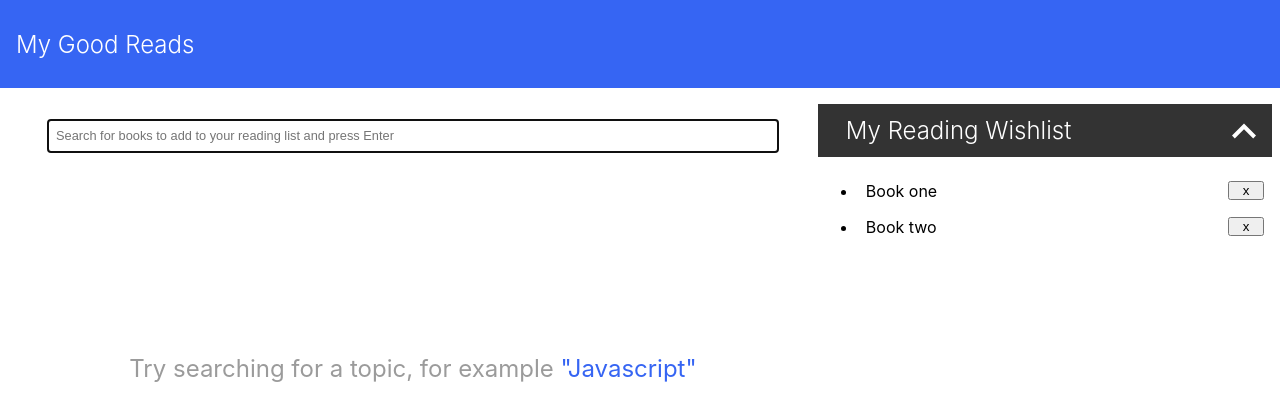
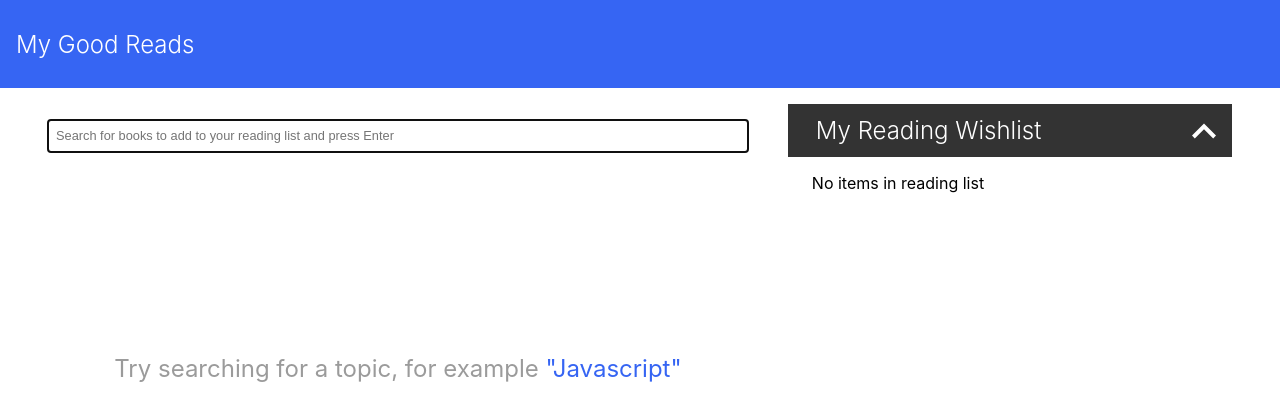
Before and after one commit to jskway/my-good-reads, a React (Create React App) app: page / in a window 1280 px wide. Shown: the top 420 px of the page. Built offline with nearby package versions, Linux system fonts and the light colour scheme.

Commit message:
feat: add wishlist functionality and styling updates

```diff
--- a/src/components/App.tsx
+++ b/src/components/App.tsx
@@ -5,8 +5,8 @@ import BookResults from "./book-results/BookResults";
 import ReadingList from "./reading-list/ReadingList";
 
 function App() {
-
-  const [allAvailableBooks, setAllAvailableBooks] = useState([]);
+  const [ allAvailableBooks, setAllAvailableBooks ] = useState([]);
+  const [ readingList, setReadingList ] = useState([]);
 
   return (
       <div>
@@ -19,9 +19,16 @@ function App() {
           <div className="container">
             <section className="books-container">
               <BookSearch setAllAvailableBooks={setAllAvailableBooks} />
-              <BookResults allAvailableBooks={allAvailableBooks} />
+              <BookResults
+                allAvailableBooks={allAvailableBooks}
+                readingList={readingList}
+                setReadingList={setReadingList}
+              />
             </section>
-            <ReadingList />
+            <ReadingList
+              setReadingList={setReadingList}
+              readingList={readingList}
+            />
           </div>
         </main>
       </div>
--- a/src/components/book-results/Book.tsx
+++ b/src/components/book-results/Book.tsx
@@ -40,7 +40,9 @@ const Book = ({ book } : { book: BookObject }) => {
         } <span>[{publishedDate}]</span>
       </p>
       <p className="book--description">{description}</p>
-      <button>Add to wishlist</button>
+      <button
+        data-id={id}
+      >Add to wishlist</button>
     </article>
   )
 }
--- a/src/components/book-results/BookResults.tsx
+++ b/src/components/book-results/BookResults.tsx
@@ -3,17 +3,45 @@ import Book, { BookObject } from "./Book";
 
 
 const BookResults = (
-  { allAvailableBooks }: { allAvailableBooks: BookObject[] }
+  { allAvailableBooks, readingList, setReadingList }
+    : {
+      allAvailableBooks: BookObject[]
+      readingList: BookObject[],
+      setReadingList: Function
+    }
 ) => {
 
+  function updateReadingList(id: String) {
+    // Check if the book is in the list already
+    const matches = readingList.filter(book => {
+      return book.id === id;
+    });
+
+    if (matches.length === 0) {
+      // Get the book object and add it to the readingList array
+      const newBook = allAvailableBooks.find(book => book.id === id);
+      setReadingList([...readingList, newBook]);
+    }
+  }
+
   return (
-    <>
+    <div onClick={(e: any) => {
+      e.stopPropagation();
+
+      // Get the id of the Book that was clicked
+      const id = e.target.getAttribute('data-id');
+
+      // If a valid Book was clicked, update the reading list
+      if (id) {
+        updateReadingList(id);
+      }
+    }}>
       {
         allAvailableBooks.map( (book: BookObject) => (
           <Book book={book} key={book.id} />
         ))
       }
-    </>
+    </div>
   )
 }
 
--- a/src/components/reading-list/ReadingList.tsx
+++ b/src/components/reading-list/ReadingList.tsx
@@ -1,22 +1,13 @@
 import React, { useState } from "react";
 import { ReactComponent as Arrow } from "../../shared/assets/expand-arrow.svg";
+import { BookObject } from "../book-results/Book";
 
-const sampleList = [
-  {
-    id: '1',
-    title: 'Book one'
-  },
-  {
-    id: '2',
-    title: 'Book two'
-  }
-]
-
-const ReadingList = () => {
-  const [ readingList, setReadingList ] = useState(sampleList);
+const ReadingList = (
+  { readingList, setReadingList } :
+  { readingList: BookObject[], setReadingList: Function }
+) => {
   const [ isOpen, setIsOpen ] = useState(true);
 
-  // TODO
   // handleClick was attached to the <ul> for event delegation
   // Setting the type of e to React.MouseEvent throws an error saying
   // .getAttribute does not exist on target
@@ -56,14 +47,16 @@ const ReadingList = () => {
         {
           !readingList.length
             ? (
-              <span>No items in reading list</span>
+              <span className="reading-list-empty">No items in reading list</span>
             )
             : (readingList.map( book => (
             <li
               key={book.id}
               className="reading-list-content"
             >
-              {book.title}
+              <span className="content-title">
+                {book.volumeInfo.title}
+              </span>
               <button
                 className="delete-button"
                 data-id={book.id}
--- a/src/styles/App.scss
+++ b/src/styles/App.scss
@@ -80,7 +80,7 @@ main {
   justify-content: space-around;
   align-items: stretch;
 
-  @media (max-width: $mobile) {
+  @media (max-width: $tablet) {
     flex-flow: column-reverse;
     align-items: center;
   }
@@ -89,9 +89,9 @@ main {
 .books-container {
   padding: $spacing-xs $spacing-med;
   flex-grow: 3;
-  max-width: 75%;
+  max-width: 70%;
 
-  @media (max-width: $mobile) {
+  @media (max-width: $tablet) {
     max-width: 100%;
     padding: $spacing-xs 0;
   }
@@ -101,12 +101,18 @@ main {
   width: 400px;
   height: 100vh;
   flex-grow: 1;
+  position: sticky;
+  position: -webkit-sticky;
+  top: 120px;
+  margin-right: $spacing-med;
 
-  @media (max-width: $mobile) {
+  @media (max-width: $tablet) {
+    position: static;
     width: 100%;
     height: auto;
     border-bottom: 1px solid $gray30;
     margin-bottom: $spacing-sm;
+    margin-right: 0;
   }
 
   div {
@@ -142,6 +148,9 @@ main {
   }
 
   ul {
+    list-style: none;
+    padding: 0;
+
     &.closed {
       display: none;
     }
@@ -155,17 +164,26 @@ main {
     position: relative;
   }
 
+  .content-title {
+    display: inline-block;
+    max-width: 80%;
+  }
+
   .delete-button {
     position: absolute;
-    top: $spacing-xxs;
+    top: $spacing-xs;
     right: $spacing-xxs;
     padding: 0;
     min-width: 36px;
   }
 }
 
+.reading-list-empty {
+  margin-left: $spacing-sm;
+}
+
 .reading-list-content {
-  padding: $spacing-xxs;
+  padding: $spacing-xs;
 }
 
 .empty {
```
